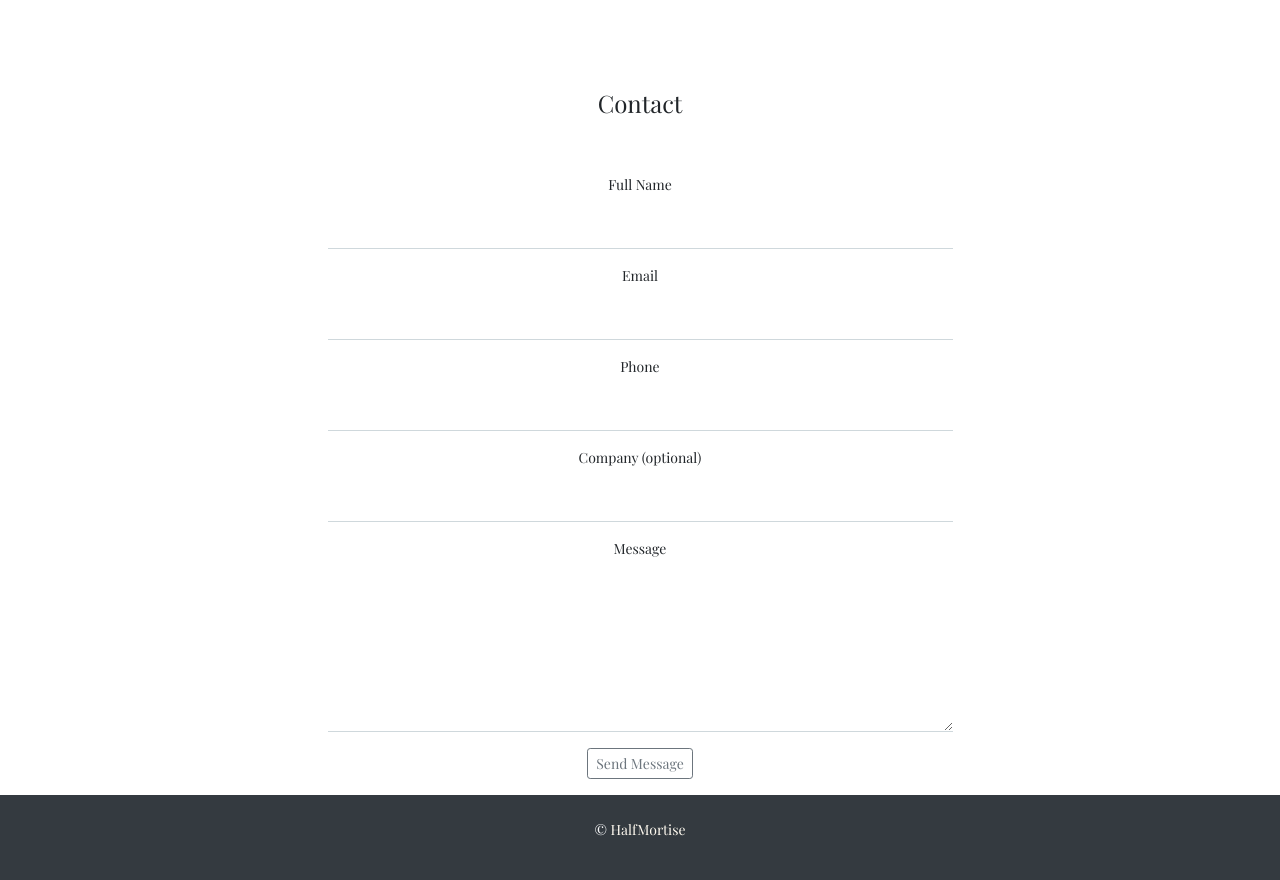
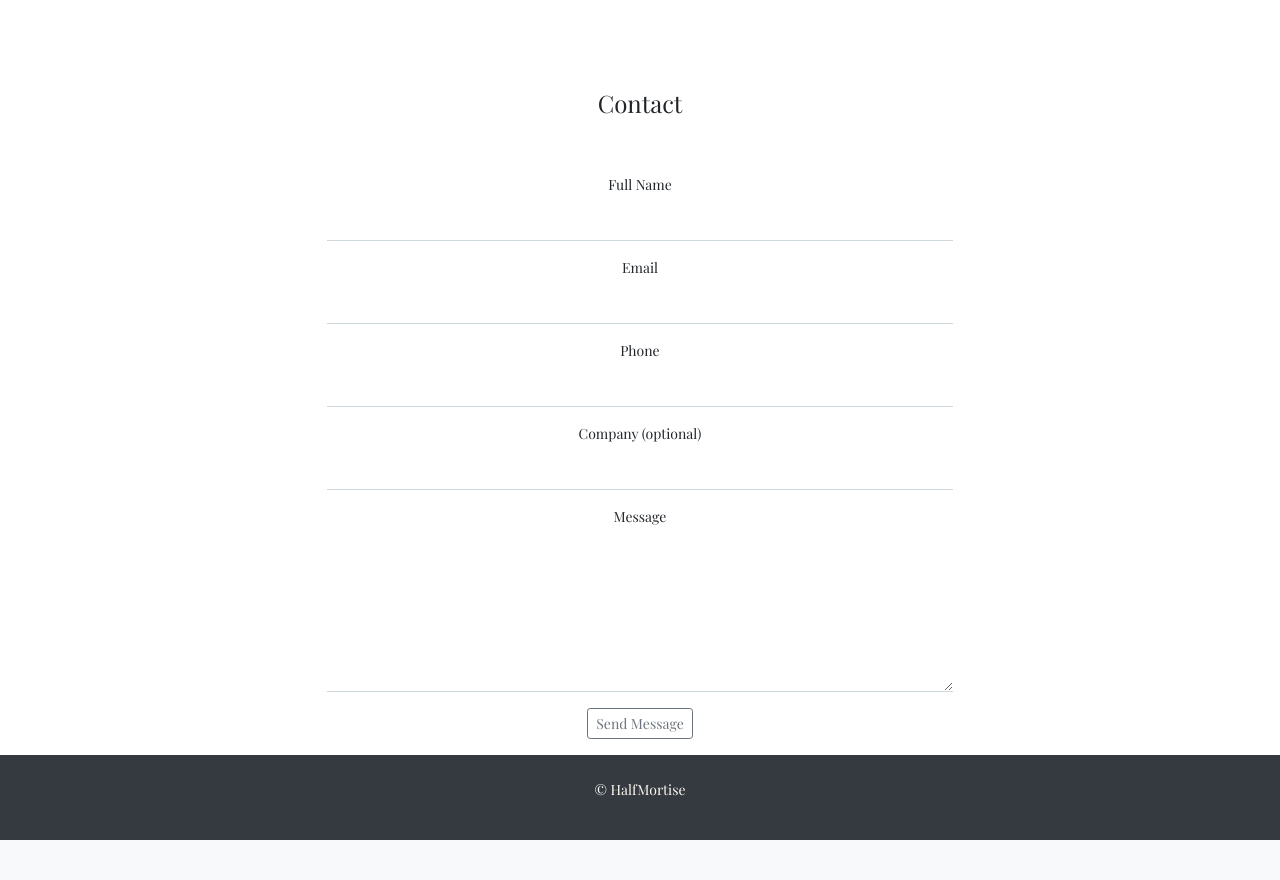
Before and after one commit to HalfMortise/my-pwp, a PHP site: page / in a window 1280 px wide. Shown: the part 2120-3000 px from the top of the page. After the commit the page ends 2960 px from the top, so only its background shows below. Run offline with PHP 8.4, Linux system fonts and the light colour scheme; some libraries are stand-ins or nearby versions.

Commit message:
Updated contact form with further detail

```diff
--- a/public_html/index.php
+++ b/public_html/index.php
@@ -239,32 +239,62 @@
 
 			<div class="contact-form">
 
-				<form method="post">
+				<form id="pwp-contact-form" method="post">
 					<div class="controls">
+
+
+
 						<div class="form-group">
-							<p>Full Name</p>
-							<input type="text" name="name" class="form-input-text form-control"  required="required">
+							<label for="contactName">Full Name<span class="text-danger"></span></label>
+							<div class="input-group">
+								<div class="input-group-prepend">
+									<i class="fa fa-user" aria-hidden="true"></i>
+								</div>
+								<input type="text" name="name" class="form-input-text form-control" required="required" placeholder="">
+							</div>
 						</div>
 
 						<div class="form-group">
-							<p >Email</p>
-							<input type="email" name="email" class="form-input-text form-control"  required="required">
+							<label for="contactEmail">Email<span class="text-danger"></span></label>
+							<div class="input-group">
+								<div class="input-group-prepend">
+									<i class="fa fa-user" aria-hidden="true"></i>
+								</div>
+								<input type="email" name="email" class="form-input-text form-control" required="required" placeholder="">
+							</div>
 						</div>
 
 						<div class="form-group">
-							<p>Phone</p>
-							<input type="tel" onkeydown="return checkPhoneKey(event.key)" name="phone" class="form-input-text form-control">
+							<label for="contactPhone">Phone<span class="text-danger"></span></label>
+							<div class="input-group">
+								<div class="input-group-prepend">
+									<i class="fa fa-user" aria-hidden="true"></i>
+								</div>
+								<input type="tel" name="phone" class="form-input-text form-control" onkeydown="return checkPhoneKey(event.key)" placeholder="">
+							</div>
 						</div>
 
 						<div class="form-group">
-							<p>Company (optional)</p>
-							<input type="text" name="name" class="form-input-text form-control" >
+							<label for="contactCompany">Company (optional)<span class="text-danger"></span></label>
+							<div class="input-group">
+								<div class="input-group-prepend">
+									<i class="fa fa-user" aria-hidden="true"></i>
+								</div>
+								<input type="text" name="company" class="form-input-text form-control" placeholder="">
+							</div>
 						</div>
 
 						<div class="form-group">
-							<p>Message</p>
-							<textarea name="message" class="form-input-text form-control" rows="6" required="required"></textarea>
+							<label for="contactMessage">Message<span class="text-danger"></span></label>
+							<div class="input-group">
+								<div class="input-group-prepend">
+									<i class="fa fa-user" aria-hidden="true"></i>
+								</div>
+								<textarea name="message" class="form-input-text form-control" rows="6" placeholder=""></textarea>
+							</div>
 						</div>
+
+
 
 						<div>
 							<p>
```
